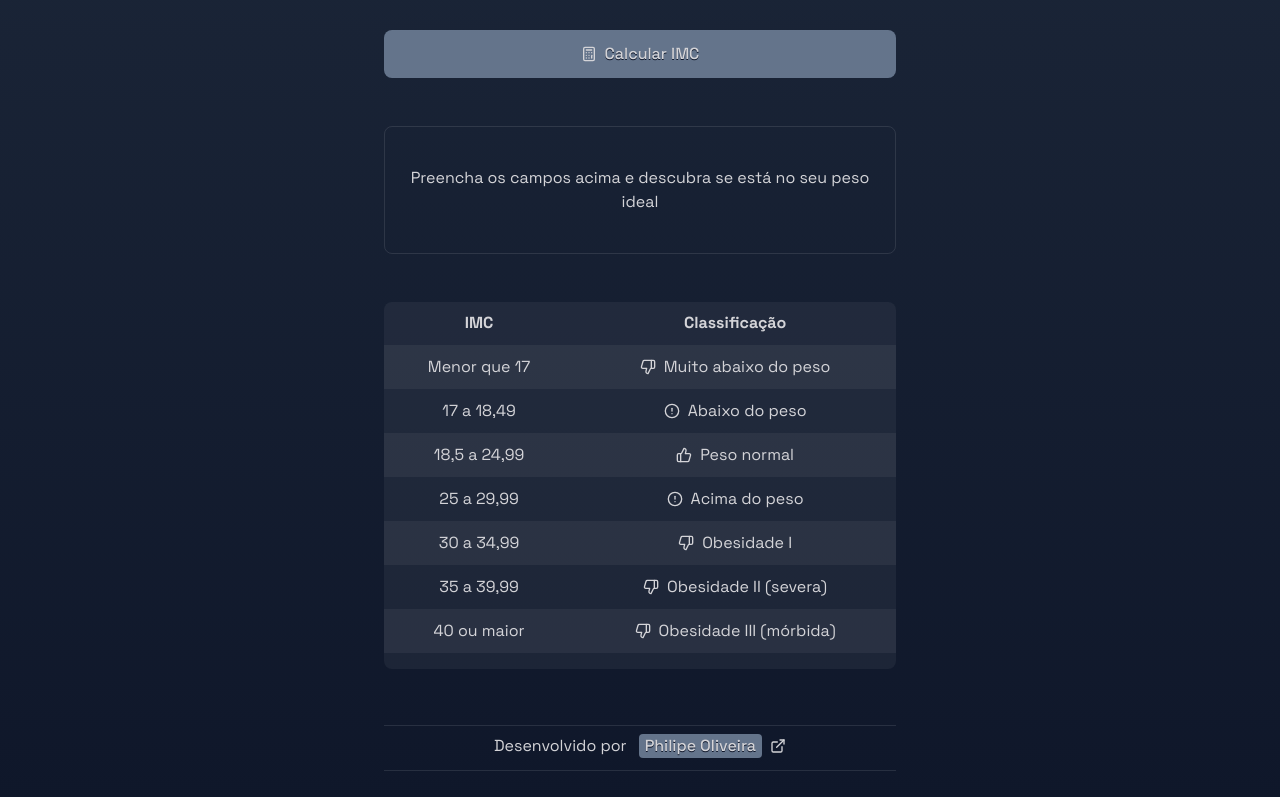
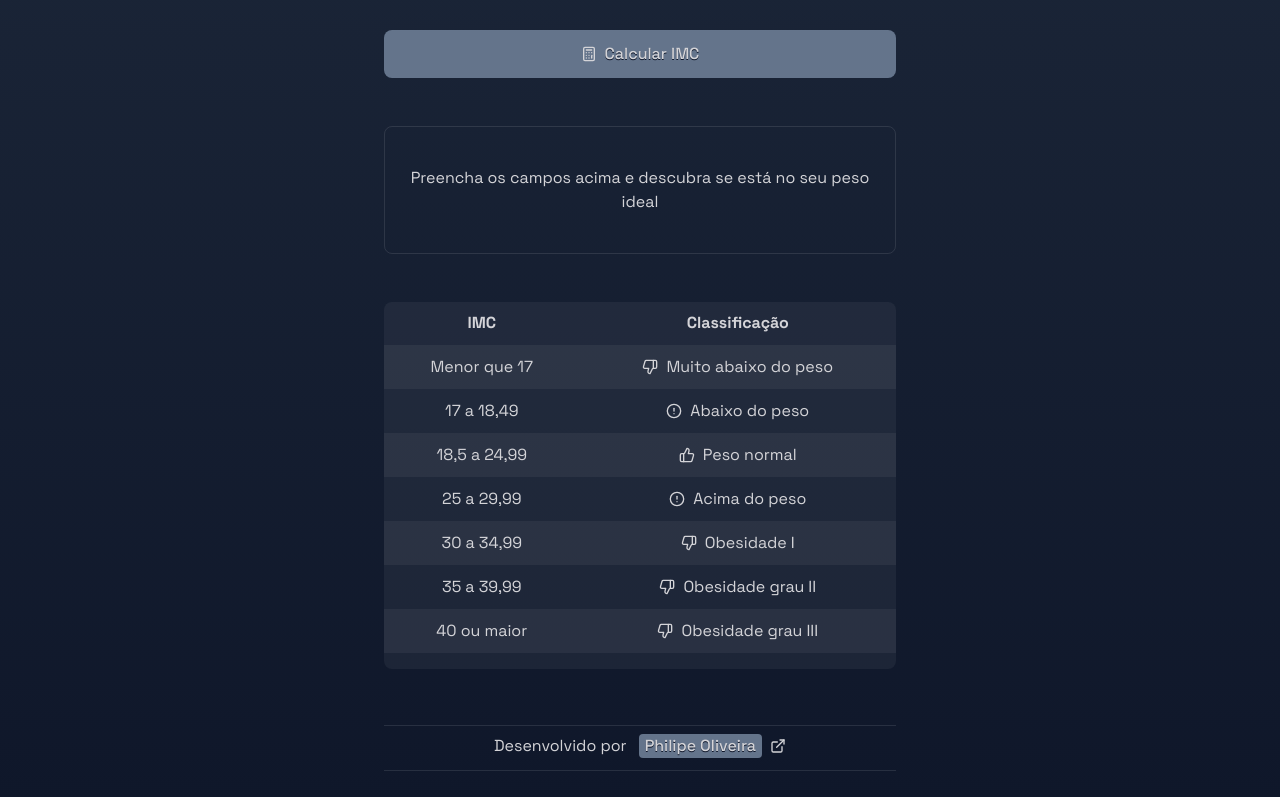
Before and after one commit to philipeoliveira/calculadora-de-imc, a React (Vite) app: page / in a window 1280 px wide. Shown: the part 337-1134 px from the top of the page. Built offline with nearby package versions, Linux system fonts and the light colour scheme.

Commit message:
Classification modification

```diff
--- a/src/ReferenceTable.tsx
+++ b/src/ReferenceTable.tsx
@@ -54,14 +54,14 @@ export function ReferenceTable() {
                   <td>35 a 39,99</td>
                   <td className='flex gap-2 items-center justify-center'>
                      <ThumbsDown size={16} />
-                     Obesidade II (severa)
+                     Obesidade grau II
                   </td>
                </tr>
                <tr>
                   <td>40 ou maior</td>
                   <td className='flex gap-2 items-center justify-center'>
                      <ThumbsDown size={16} />
-                     Obesidade III (mórbida)
+                     Obesidade grau III
                   </td>
                </tr>
             </tbody>
```
